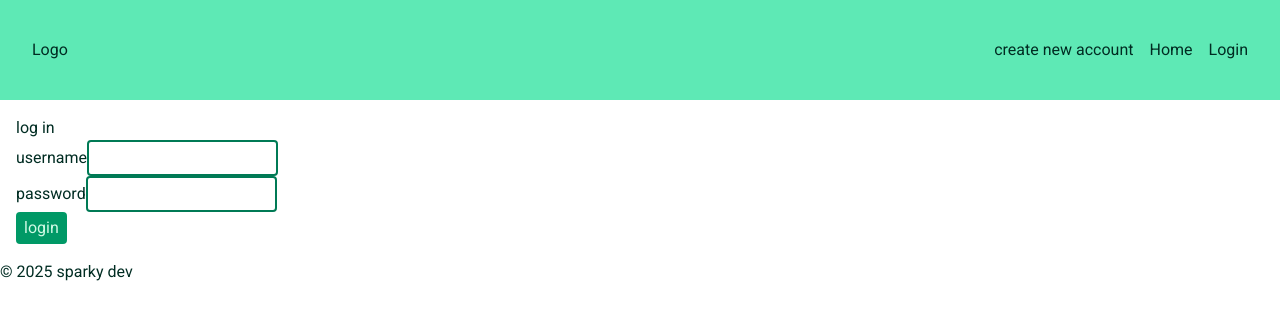
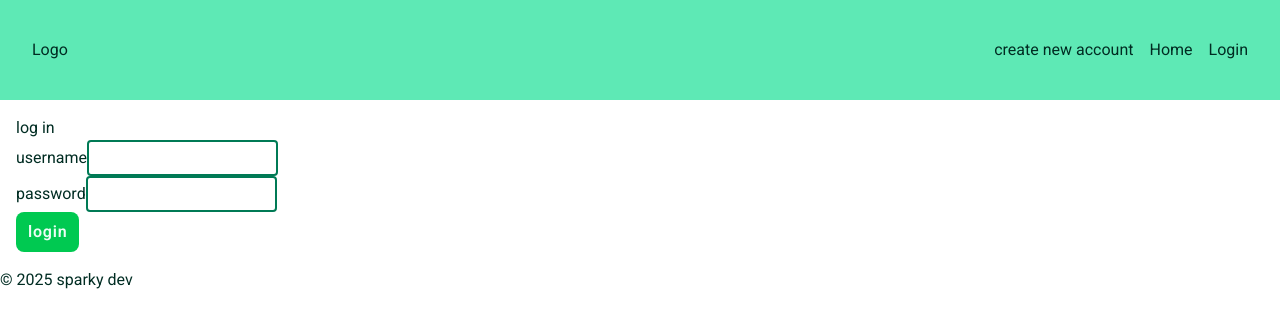
Before and after one commit to sparky9043/12-math-problem-generator, a React (Vite) app in the folder frontend/: page /login in a window 1280 px wide. Shown: the top 328 px of the page. Built offline with nearby package versions, Linux system fonts and the light colour scheme.

Commit message:
divide styles into base styles, variants, and sizes

```diff
--- a/frontend/src/components/Button.tsx
+++ b/frontend/src/components/Button.tsx
@@ -1,18 +1,28 @@
 type ButtonVariants = 'primary' | 'secondary'
+type ButtonSizes = 'sm' | 'md' | 'lg'
 
 interface ButtonProps extends React.ButtonHTMLAttributes<HTMLButtonElement> {
   children?: React.ReactNode,
   variant?: ButtonVariants,
+  size?: ButtonSizes,
 }
 
+const baseStyles: string = 'rounded-lg tracking-wider'
+
 const variants: Record<ButtonVariants, string> = {
-  primary: 'px-2 py-1 rounded bg-emerald-600 text-emerald-100 hover:cursor-pointer disabled:opacity-20',
-  secondary: '',
+  primary: 'bg-emerald-600 text-emerald-50 hover:cursor-pointer disabled:opacity-20',
+  secondary: 'bg-green-500 text-emerald-50 hover:cursor-pointer disabled:opacity-20',
 }
 
-const Button = ({ children, variant = 'primary', ...rest }: ButtonProps) => {
+const sizes: Record<ButtonSizes, string> = {
+  sm: 'px-2 py-1 text-sm font-sm',
+  md: 'px-3 py-2 text-base font-semibold',
+  lg: 'px-4 py-2.5 text-lg font-lg',
+}
+
+const Button = ({ children, variant = 'primary', size = 'md', ...rest }: ButtonProps) => {
   const getStyles = (): string => {
-    return `${variants[variant]}`
+    return `${baseStyles} ${variants[variant]} ${sizes[size]}`
   }
 
   return (
--- a/frontend/src/components/LoginForm.tsx
+++ b/frontend/src/components/LoginForm.tsx
@@ -57,6 +57,8 @@ const LoginForm = (props: LoginFormProps) => {
       </div>
       <Button
         type="submit"
+        variant="secondary"
+        size='md'
         disabled={isLoading}
       >login</Button>
     </form>
```
